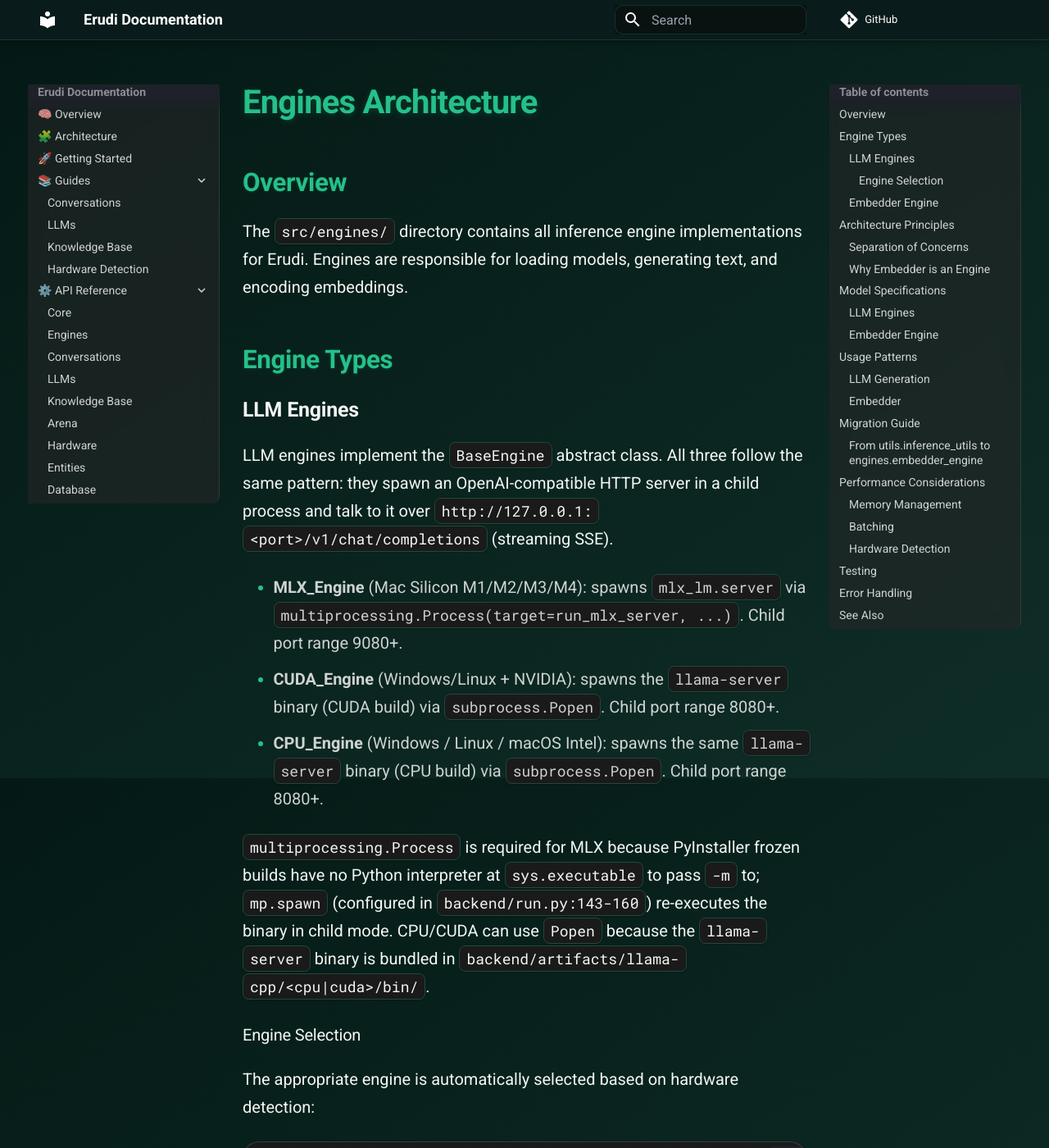
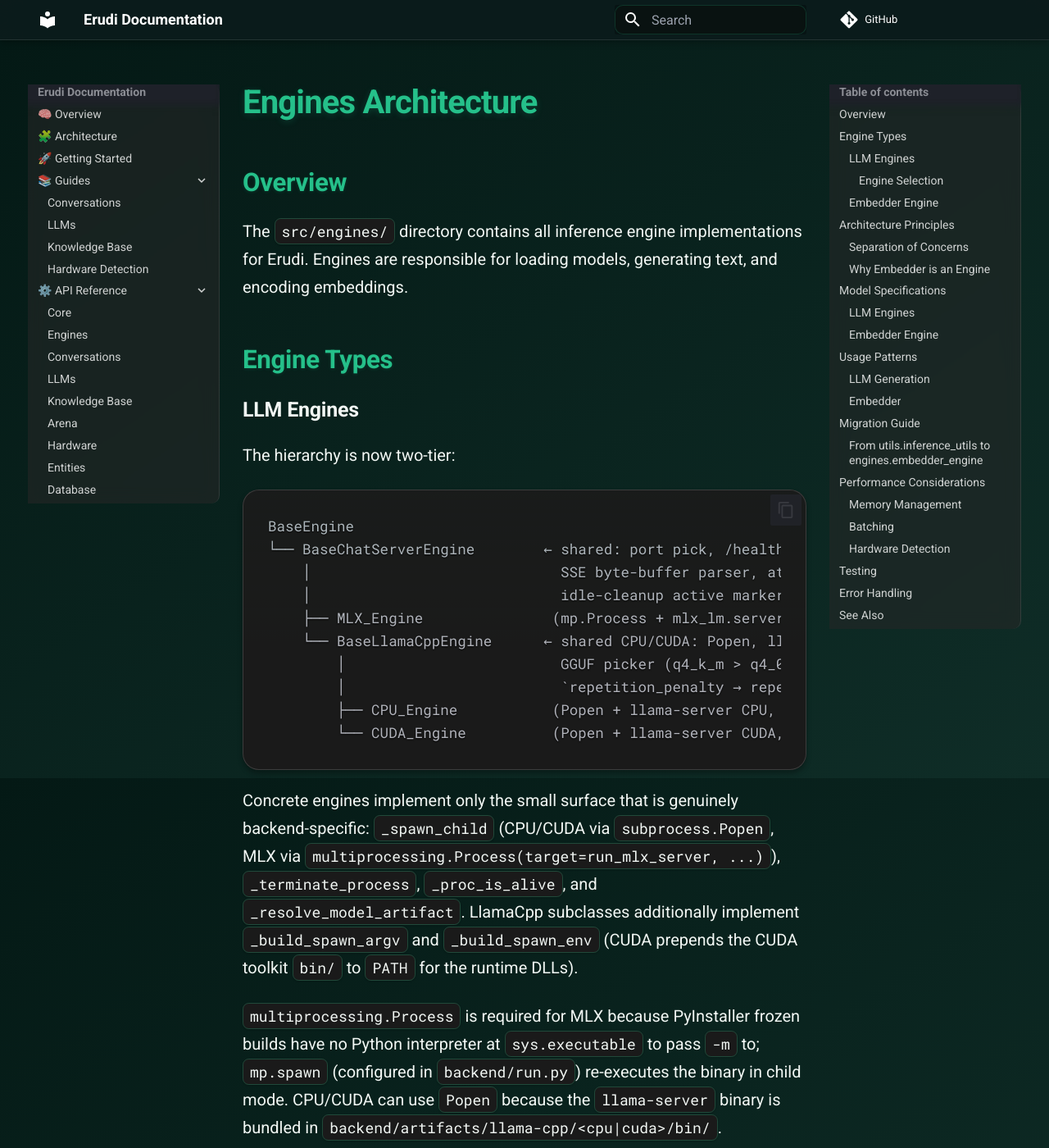
Before and after one commit to djaxchi/erudi, an MkDocs documentation site: the page built from docs/dev/architecture/engines.md, in a window 1280 px wide and 1400 px high. Shown: the whole window at 82% size. Built offline with MkDocs 1.6.1 and Material for MkDocs 9.7.7, drawn with Linux system fonts in a browser that asks for light colours; comment, search, counter and statistics services are not loaded.

Commit message:
docs: document BaseChatServerEngine / BaseLlamaCppEngine hierarchy
Updates the engine architecture description in CLAUDE.md, CONTRIBUTING.md,
and docs/dev/architecture/engines.md to reflect the two-tier hierarchy
introduced in this PR. Removes the previous "follow-up PR will factor
into shared base" note (now done).

````diff
--- a/docs/dev/architecture/engines.md
+++ b/docs/dev/architecture/engines.md
@@ -8,26 +8,34 @@
 
 ### LLM Engines
 
-LLM engines implement the `BaseEngine` abstract class. All three follow the
-same pattern: they spawn an OpenAI-compatible HTTP server in a child
-process and talk to it over `http://127.0.0.1:<port>/v1/chat/completions`
-(streaming SSE).
+The hierarchy is now two-tier:
 
-- **MLX_Engine** (Mac Silicon M1/M2/M3/M4): spawns `mlx_lm.server` via
-  `multiprocessing.Process(target=run_mlx_server, ...)`. Child port range
-  9080+.
-- **CUDA_Engine** (Windows/Linux + NVIDIA): spawns the `llama-server`
-  binary (CUDA build) via `subprocess.Popen`. Child port range 8080+.
-- **CPU_Engine** (Windows / Linux / macOS Intel): spawns the same
-  `llama-server` binary (CPU build) via `subprocess.Popen`. Child port
-  range 8080+.
+```
+BaseEngine
+└── BaseChatServerEngine        ← shared: port pick, /health + chat-ping probe,
+    │                             SSE byte-buffer parser, atexit storage,
+    │                             idle-cleanup active marker, kwarg translation
+    ├── MLX_Engine               (mp.Process + mlx_lm.server, port 9080+)
+    └── BaseLlamaCppEngine      ← shared CPU/CUDA: Popen, llama-server resolution,
+        │                         GGUF picker (q4_k_m > q4_0 > … > smallest),
+        │                         `repetition_penalty → repeat_penalty` rename
+        ├── CPU_Engine           (Popen + llama-server CPU, -ngl 0, port 8080+)
+        └── CUDA_Engine          (Popen + llama-server CUDA, -ngl <computed>, port 8080+)
+```
+
+Concrete engines implement only the small surface that is genuinely
+backend-specific: `_spawn_child` (CPU/CUDA via `subprocess.Popen`, MLX
+via `multiprocessing.Process(target=run_mlx_server, ...)`),
+`_terminate_process`, `_proc_is_alive`, and `_resolve_model_artifact`.
+LlamaCpp subclasses additionally implement `_build_spawn_argv` and
+`_build_spawn_env` (CUDA prepends the CUDA toolkit `bin/` to `PATH` for
+the runtime DLLs).
 
 `multiprocessing.Process` is required for MLX because PyInstaller frozen
 builds have no Python interpreter at `sys.executable` to pass `-m` to;
-`mp.spawn` (configured in `backend/run.py:143-160`) re-executes the
-binary in child mode. CPU/CUDA can use `Popen` because the
-`llama-server` binary is bundled in
-`backend/artifacts/llama-cpp/<cpu|cuda>/bin/`.
+`mp.spawn` (configured in `backend/run.py`) re-executes the binary in
+child mode. CPU/CUDA can use `Popen` because the `llama-server` binary
+is bundled in `backend/artifacts/llama-cpp/<cpu|cuda>/bin/`.
 
 #### Engine Selection
 
````
Also changed, not shown: CLAUDE.md (+1 -1 lines), CONTRIBUTING.md (+21 -8 lines).
